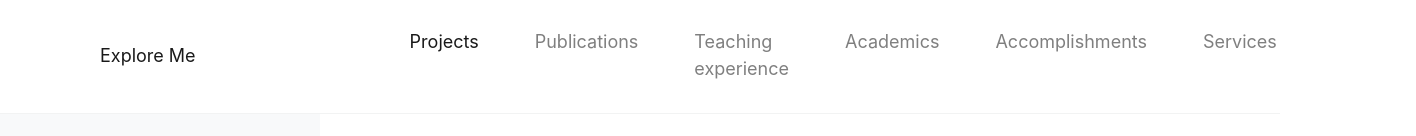
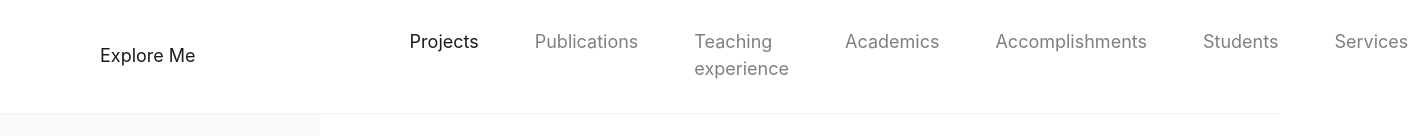
Before and after one commit to Navadheep/navadheep.github.io, a plain HTML site: page services/index.html in a window 1280 px wide. Shown: the top 136 px of the page, 1416 px wide, since content can reach past the window. Drawn offline with nearby package versions, Linux system fonts and the light colour scheme.

Commit message:
Update index.html

```diff
--- a/services/index.html
+++ b/services/index.html
@@ -79,6 +79,9 @@ margin-left:-5px;
 	  <li class="nav-item">
         <a class="nav-link" href="/accomplishments">Accomplishments</a>
       </li>
+	        <li class="nav-item">
+        <a class="nav-link" href="/students">Students</a>
+      </li>
 	  <li class="nav-item">
         <a class="nav-link" href="/services">Services</a>
       </li>
```
